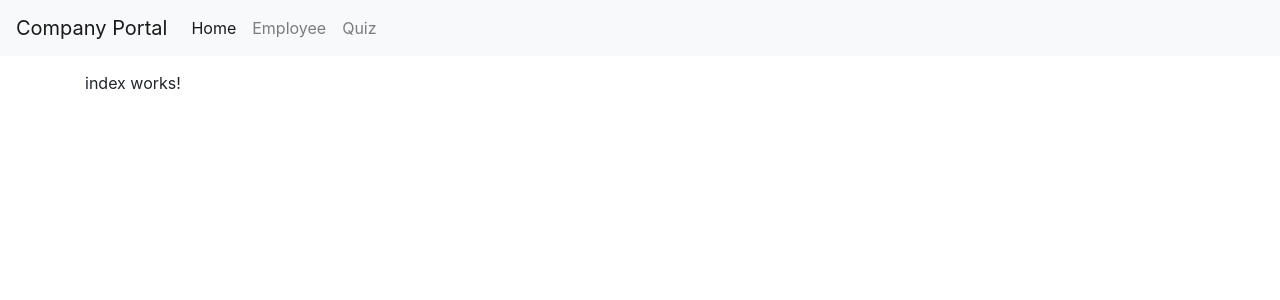
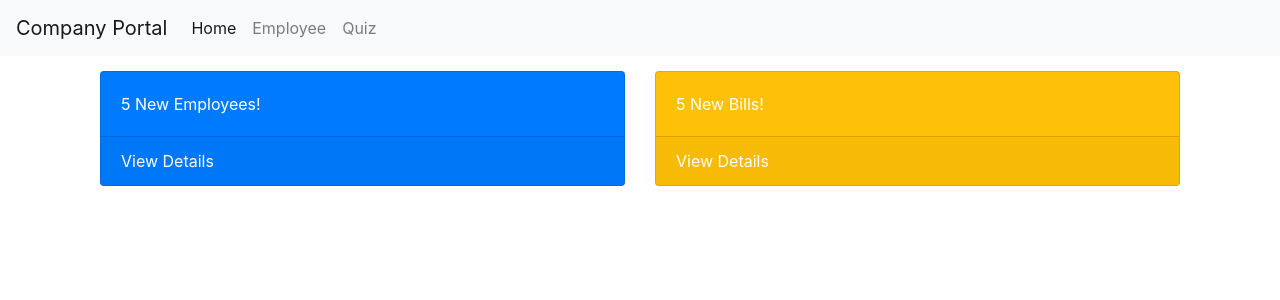
Before and after one commit to SzaboDanielZoltan/bifidusantiregularis, an Angular app: page / in a window 1280 px wide. Shown: the top 300 px of the page. Built offline with nearby package versions, Linux system fonts and the light colour scheme.

Commit message:
dashboard without icons

```diff
--- a/package.json
+++ b/package.json
@@ -20,6 +20,8 @@
     "@angular/platform-browser-dynamic": "~8.1.2",
     "@angular/router": "~8.1.2",
     "bootstrap": "^4.3.1",
+    "font-awesome": "^4.7.0",
+    "fontawesome": "^5.6.3",
     "rxjs": "~6.4.0",
     "tslib": "^1.9.0",
     "zone.js": "~0.9.1"
@@ -29,9 +31,10 @@
     "@angular/cli": "~8.1.2",
     "@angular/compiler-cli": "~8.1.2",
     "@angular/language-service": "~8.1.2",
-    "@types/node": "~8.9.4",
+    "@fortawesome/fontawesome-free": "^5.10.0",
     "@types/jasmine": "~3.3.8",
     "@types/jasminewd2": "~2.0.3",
+    "@types/node": "~8.9.4",
     "codelyzer": "^5.0.0",
     "jasmine-core": "~3.4.0",
     "jasmine-spec-reporter": "~4.2.1",
--- a/src/app/page/index/index.component.html
+++ b/src/app/page/index/index.component.html
@@ -1,8 +1,30 @@
-<p>index works!</p>
-
-
-
-
+<div class="container">
+    <div class="row">
+        <div class="col-6">
+          <div class="card text-white bg-primary">
+            <div class="card-body">
+                <div class="card-body-icon">
+                    <i class="fa fa-comments"></i>
+                  </div>
+                <div class="mr-10">
+                    {{ employeesNumber }} New Employees!</div>
+            </div>
+            <a class="card-footer text-white" href="#">
+              <span class="float-left" routerLink="employee">View Details</span>
+            </a>
+          </div>
+        </div>
+        <div class="col-6">
+          <div class="card text-white bg-warning ">
+            <div class="card-body">
+                <div class="mr-10">{{billsNumber}} New Bills!</div>
+            </div>
+            <a class="card-footer text-white" href="#">
+              <span class="float-left" routerLink="">View Details</span>
+            </a>
+          </div>
+        </div>
+</div>
 <!--
 <button (click)="showModal()" class="btn btn-primary btn-lg">Show Modal Window</button>
 <app-modal [showCounter]="modalCounter"></app-modal>
--- a/src/app/page/index/index.component.ts
+++ b/src/app/page/index/index.component.ts
@@ -1,4 +1,5 @@
 import { Component, OnInit } from '@angular/core';
+import {MockData} from 'src/app/model/mock-data';
 
 @Component({
   selector: 'app-index',
@@ -6,6 +7,11 @@ import { Component, OnInit } from '@angular/core';
   styleUrls: ['./index.component.css']
 })
 export class IndexComponent implements OnInit {
+
+  dataEmployee=new MockData();
+  employeesNumber:number=this.dataEmployee.employee.length;
+  billsNumber:number=this.dataEmployee.bills.length;
+
 
   modalCounter: number = 0;
 
```
Also changed, not shown: 1 other file (tests, documents, lock files or other folders).
